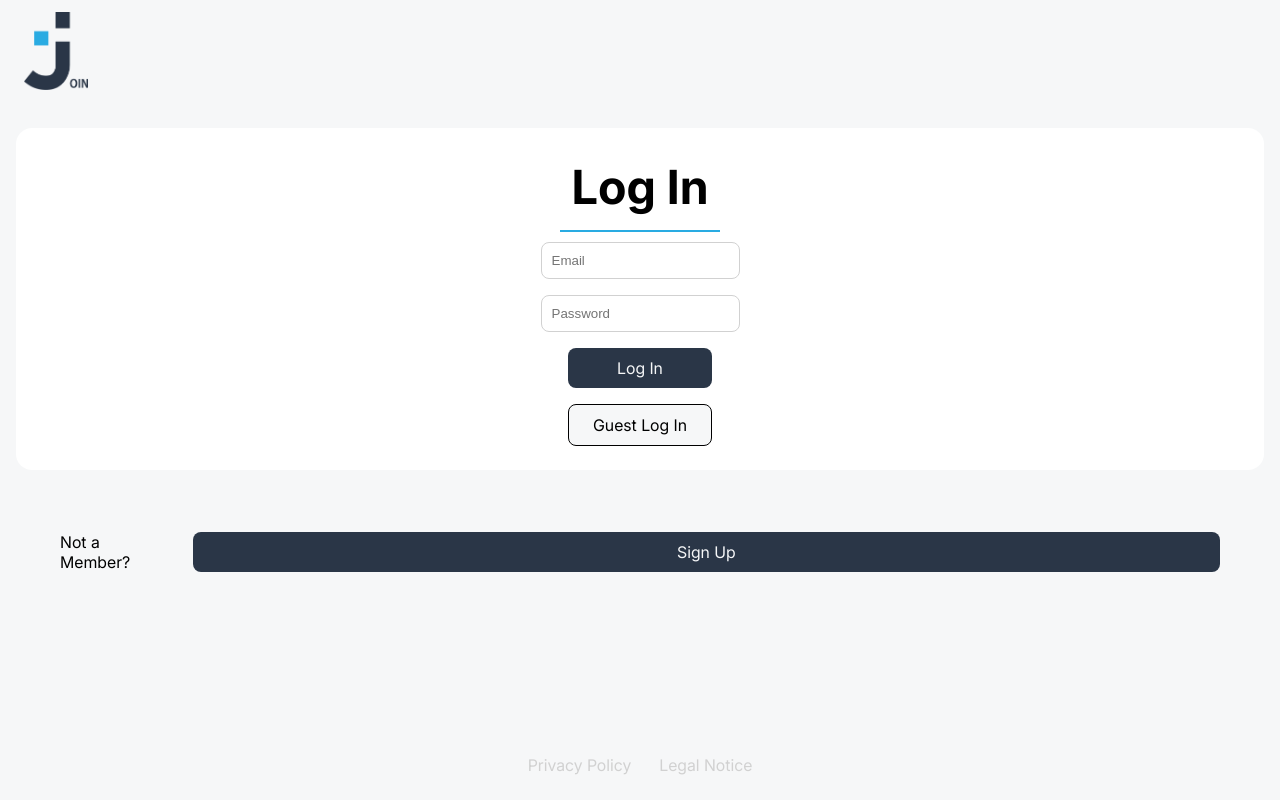
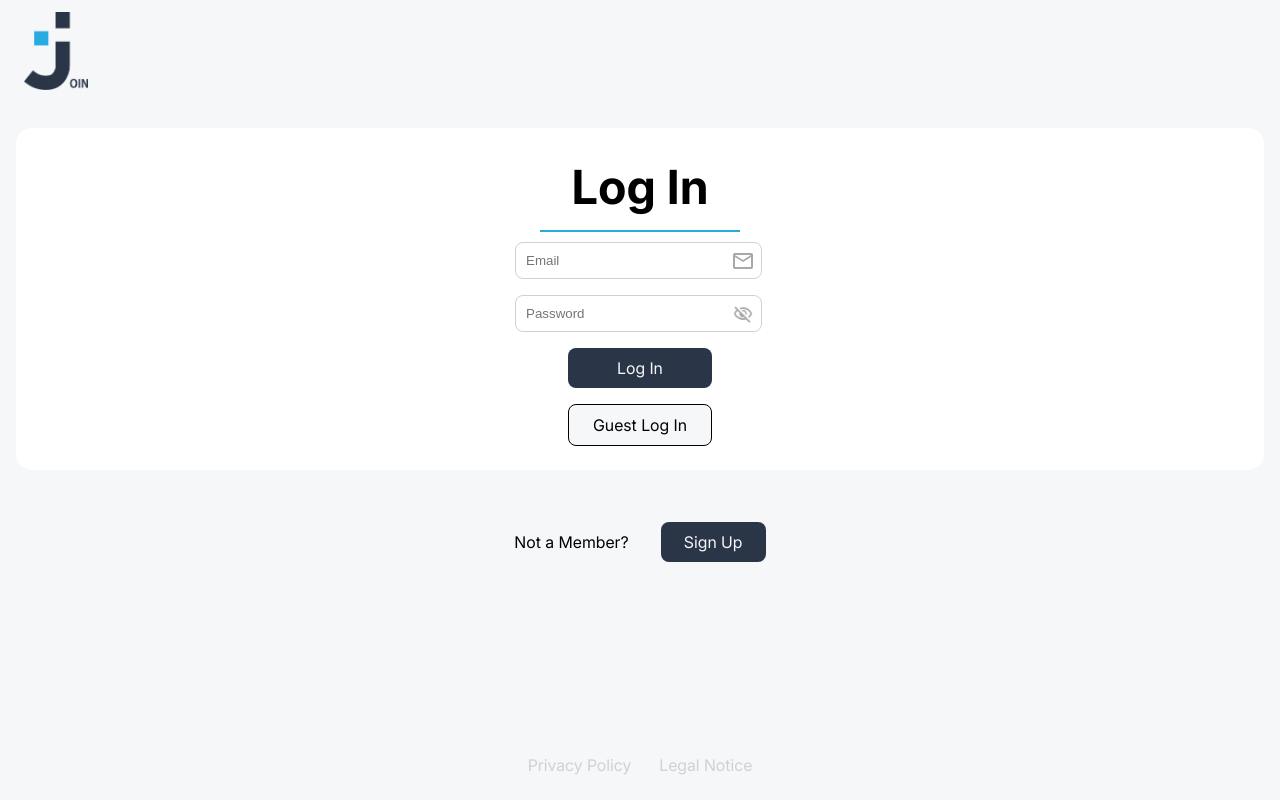
Before and after one commit to Rudibert-Code/join, an Angular app: page /login in a window 1280 px wide. Built offline with nearby package versions, Linux system fonts and the light colour scheme; no server answers; the database is empty.

Commit message:
added icons in inputfields + toggle on password

```diff
--- a/src/app/components/log-in/log-in.html
+++ b/src/app/components/log-in/log-in.html
@@ -8,7 +8,8 @@
       <div class="d-flex center">
         <div class="underline"></div>
       </div>
-      <div class="d-flex column">
+      <div class="d-flex column input-wrapper">
+        <div class="input-icon-wrapper">
           <input
             class="input-field"
             type="email"
@@ -17,14 +18,29 @@
             placeholder="Email"
             required
           />
+          <img
+            class="mail-icon"
+            src="assets/UI/icon_mail.png"
+            alt="mail icon"
+            (click)="showPassword()"
+          />
+        </div>
+        <div class="input-icon-wrapper">
           <input
             class="input-field"
             type="password"
-          id="password"
+            id="pwd"
             name="password"
             placeholder="Password"
             required
           />
+          <img
+            class="visibility-icon"
+            [src]="iconSrc"
+            alt="visibility icon"
+            (click)="showPassword()"
+          />
+        </div>
       </div>
     </div>
     <div class="d-flex column">
@@ -34,7 +50,7 @@
   </section>
   <section class="d-flex center signup-wrapper">
     <p>Not a Member?</p>
-    <button class="dark-btn">Sign Up</button>
+    <button class="dark-btn-signup">Sign Up</button>
   </section>
   <footer class="d-flex center footer-wrapper">
     <a class="footer-links" routerLink="policy">Privacy Policy</a>
--- a/src/app/components/log-in/log-in.scss
+++ b/src/app/components/log-in/log-in.scss
@@ -54,9 +54,33 @@
 }
 
 .input-field {
+  width: 100%;
   padding: 10px;
   border-radius: 8px;
   border: solid 1px var(--main_border);
+}
+
+.input-wrapper {
+  width: 250px;
+}
+
+.input-icon-wrapper {
+  position: relative;
+  width: 100%;
+}
+
+.input-icon-wrapper .input-field {
+  width: 90%;
+}
+
+.visibility-icon,
+.mail-icon {
+  position: absolute;
+  right: 12px;
+  top: 50%;
+  transform: translateY(-50%);
+  width: 20px;
+  cursor: pointer;
 }
 
 .logo {
@@ -79,9 +103,18 @@
   border-radius: 8px;
 }
 
+.dark-btn-signup {
+  width: 105px;
+  padding: 10px;
+  background-color: var(--main_header);
+  border-width: 0;
+  border-radius: 8px;
+}
+
 .signup-wrapper {
-  padding: 20px 60px;
+  padding: 20px 0;
   gap: 32px;
+  width: 100%;
 }
 
 .footer-wrapper {
--- a/src/app/components/log-in/log-in.ts
+++ b/src/app/components/log-in/log-in.ts
@@ -5,6 +5,21 @@ import { RouterLink } from "@angular/router";
   selector: 'app-log-in',
   imports: [RouterLink],
   templateUrl: './log-in.html',
-  styleUrl: './log-in.scss',
+  styleUrls: ['./log-in.scss'],
 })
-export class LogIn {}
+export class LogIn {
+  iconSrc = 'assets/UI/icon_visibility-off.png';
+  private visibilityOnSrc = 'assets/UI/icon_visibility.png';
+  private visibilityOffSrc = 'assets/UI/icon_visibility-off.png';
+  showPassword() {
+    const password = document.getElementById("pwd") as HTMLInputElement | null;
+    if (!password) return;
+    if (password.type === "password") {
+      password.type = "text";
+      this.iconSrc = this.visibilityOnSrc;
+    } else {
+      password.type = "password";
+      this.iconSrc = this.visibilityOffSrc;
+    }
+  }
+}
```
Lines whose indentation alone changed are shown as unchanged.
